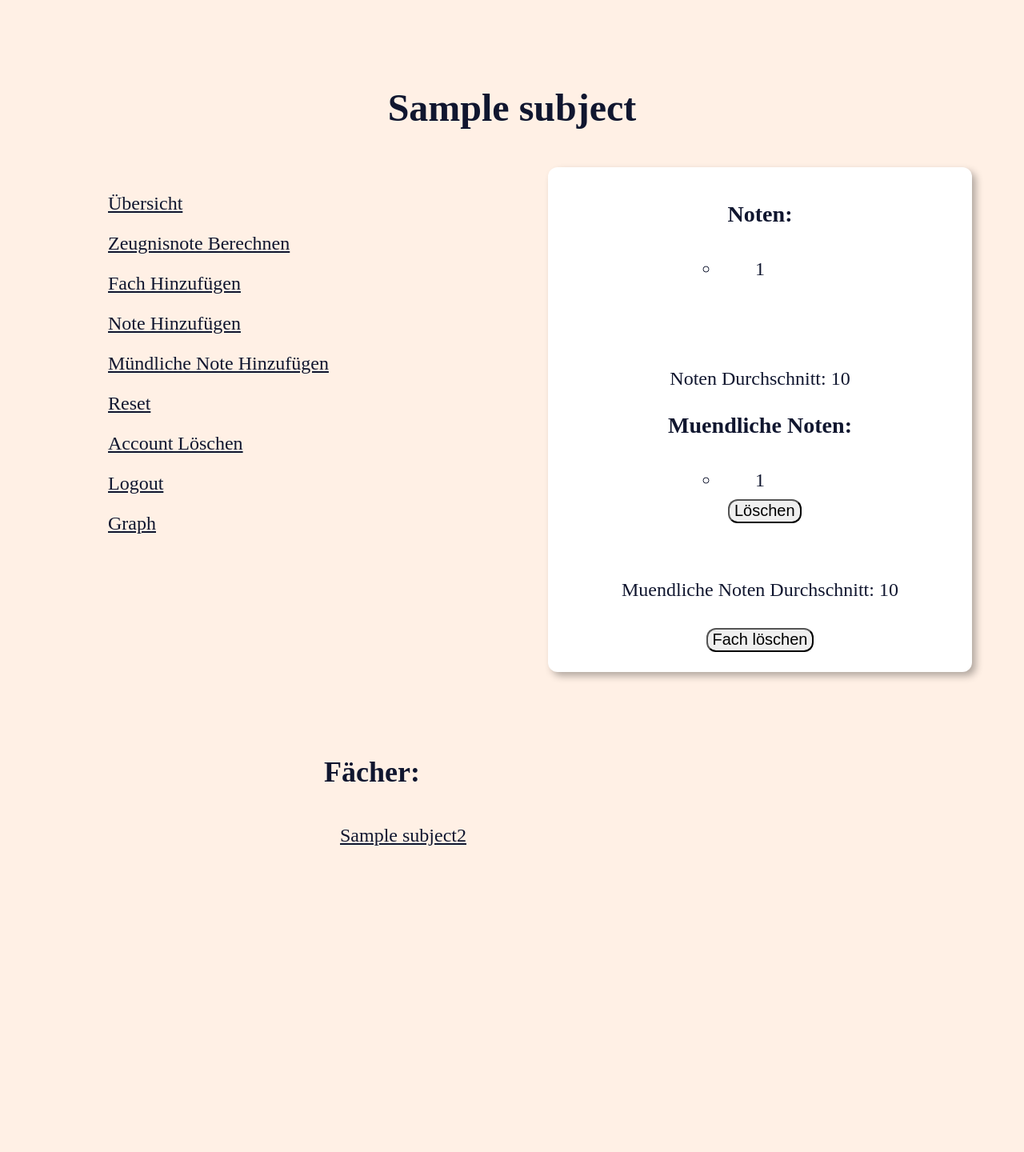
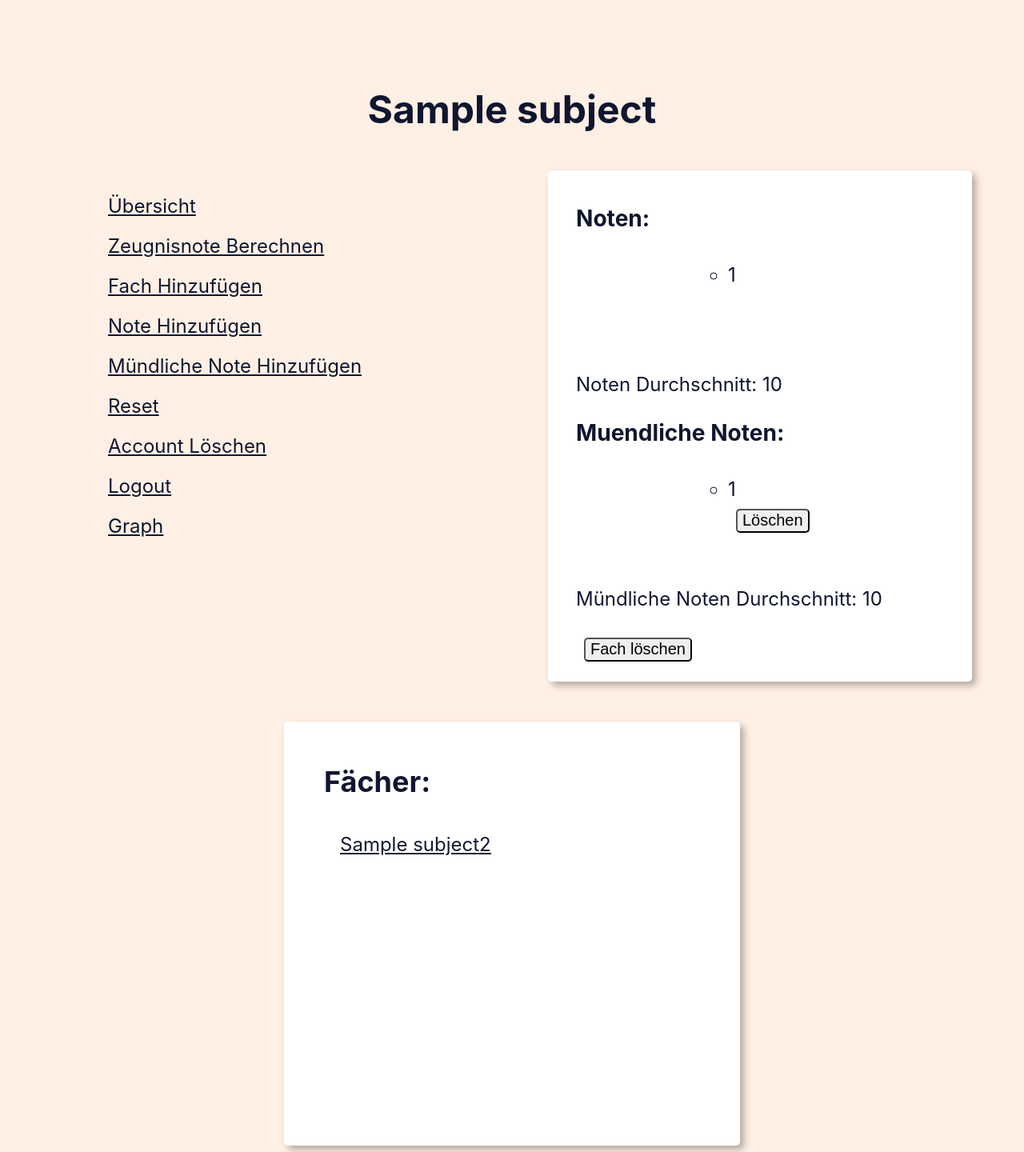
Before and after one commit to Code-God-2010/Noten-Berechner, a Flask app: template templates/fachuebersicht.html in a window 1280 px wide. Shown: the whole page at 80% size. Before the commit the page ends 1057 px from the top, so only its background shows below. Run offline with Flask 3, Linux system fonts and the light colour scheme; the template is opened without the code that fills it: most values are stand-ins (such as "Sample title", 1, 10 or a date in 2020); some libraries are stand-ins or nearby versions.

Commit message:
avsvvadfadvdvfaavdavddfdv

```diff
--- a/main.py
+++ b/app.py
@@ -246,7 +246,7 @@ def fach_uebersicht(subject):
             cursor.close()
             subjects = load_subjects(current_id)
             return redirect('/signedin')
-    return render_template('fachuebersicht.html', fach_uebersicht=True, subjects=subjects, noten_avg=noten_avg, muendliche_noten_avg=muendliche_noten_avg, subject=subject_obj, noten=noten, muendliche_noten=muendliche_noten)
+    return render_template('fachuebersicht.html', fach_uebersicht=True, subjects=subjects, noten_avg=noten_avg, muendliche_noten_avg=muendliche_noten_avg, subject=subject_obj.name, noten=noten, muendliche_noten=muendliche_noten)
 
 @app.route('/note_hinzufügen', methods=['POST', 'GET'])
 def noten_hinzufügen():
--- a/static/style.css
+++ b/static/style.css
@@ -18,7 +18,7 @@
     text-align: left;
     padding: 20px;
     padding-left: 50px;
-    border-radius: 12px;
+    border-radius: 5px;
     font-size: 24px;
     width: 500px;
     line-height: 50px;
@@ -29,6 +29,9 @@
     left: 66%;
     max-height: 650px;
     overflow-y: scroll;
+    background-color: var(--divColor);
+    box-shadow: 5px 5px 10px rgba(0,0,0,0.3);
+    border-radius: 5px;
 }
 .grades {
     height: 124px;
@@ -47,6 +50,7 @@ a{
 
 body{
     background-color: var(--background);
+    font-family: "Apercu", "-apple-system", "BlinkMacSystemFont", "Segoe UI", "Roboto", "Ubuntu", "Cantarell", "Fira Sans", "Droid Sans", "Helvetica Neue", sans-serif;
 }
 
 .heading{
@@ -58,15 +62,23 @@ body{
     font-weight: bold;
 }
 
-.content {
+.middle {
     padding: 15px;
-    border-radius: 12px;
+    border-radius: 5px;
     box-shadow: 5px 5px 10px rgba(0,0,0,0.3);
     font-size: 24px;
     width: 500px;
-    text-align: center;
+    text-align: left;
     background-color: var(--divColor);
     color: var(--textColor);
+}
+
+.content {
+    padding-left: 20px;
+}
+
+label {
+    font-weight: 550;
 }
 
 .graph {
@@ -79,7 +91,7 @@ body{
   transition: transform 0.2s ease-in-out;
   border-style: solid;
   border-color: #000000;
-  border-radius: 12px;
+  border-radius: 5px;
   border-width: 2px;
   position: relative;
   z-index: 3;
@@ -101,16 +113,16 @@ ol{
     padding: 10px;
     padding-left: 10px;
     width: 100px;
-    text-align: center;
+    text-align: left;
 }
 .input{
-    border-radius: 12px;
+    border-radius: 5px;
     height: 25px;
     font-size: 20px;
     width: 150px;
 }
 input[type='submit']{
-    border-radius: 12px;
+    border-radius: 5px;
     height: 30px;
     font-size: 20px;
     color: #000000;
@@ -122,17 +134,7 @@ input[type='checkbox']{
     height: 20px;
     color: #000000;
 }
-.active {
-    animation: active;
-    animation-duration: 0.5s;
-    color: var(--textColor);
-    text-decoration: underline;
-    padding-top: 12px;
-    padding-bottom: 12px;
-    padding-left: 12px;
-    padding-right: 12px;
-    margin-left: 15px;
-}
+
 .True {
     color: var(--textColor);
     text-decoration: underline;
@@ -141,6 +143,16 @@ input[type='checkbox']{
     border-left-style: solid;
     border-left-width: 5px;
     background-color: #F6E8DE !important;
+}
+
+.active {
+    color: var(--textColor);
+    text-decoration: underline;
+    padding-left: 15px !important;
+    border-left-color: #000000;
+    border-left-style: solid;
+    border-left-width: 5px;
+    background-color: #f9f9f9 !important;
 }
 
 .link {
--- a/templates/base.html
+++ b/templates/base.html
@@ -28,7 +28,7 @@
             <h2>Fächer:</h2>
             {% block subject_links %}
             {% for subject2 in subjects %}
-            {% if subject2 != subject %}
+            {% if subject2.name != subject %}
             <a class="link" href="/fach_uebersicht/{{ subject2.name }}">{{ subject2.name }}</a><br>
             {% else %}
             <a class="link active" href="/fach_uebersicht/{{ subject2.name }}">{{ subject2.name }}</a><br>
--- a/templates/delete.html
+++ b/templates/delete.html
@@ -6,8 +6,8 @@
 <div class="content">
     <img class="captcha" src="https://irp-cdn.multiscreensite.com/3c4f0eef/dms3rep/multi/captcha.JPG" alt="W68HP">
     <form method="post">
-        <label for="captcha">Sicherheitscode:</label>
-        <input class="input" type="password" autofocus autocomplete="off" id="captcha" name="captcha" required><br>
+        <label for="captcha">Sicherheitscode:</label><br>
+        <input class="input" type="password" autofocus autocomplete="off" id="captcha" name="captcha" required><br><br>
         <input type="submit" value="Löschen">
     </form>
 </div>
--- a/templates/fach_hinzufügen.html
+++ b/templates/fach_hinzufügen.html
@@ -6,7 +6,7 @@
 <div class="content">
     <form method="post">
         <label for="name">Name:</label><br>
-        <input autofocus autocomplete="off" class="input" type="text" id="name" name="name" required><br>
+        <input autofocus autocomplete="off" class="input" type="text" id="name" name="name" required><br><br>
         <input type="submit" value="Hinzufügen">
     </form>
     {% if error %}
--- a/templates/fachuebersicht.html
+++ b/templates/fachuebersicht.html
@@ -1,6 +1,6 @@
 {% extends "base.html" %}
-{% block site_title %}{{ subject.name }}{% endblock %}
-{% block title %}{{ subject.name }}{% endblock %}
+{% block site_title %}{{ subject }}{% endblock %}
+{% block title %}{{ subject }}{% endblock %}
 {% block subject_links %}
 {{ super() }}
 {% endblock %}
@@ -33,9 +33,9 @@
         </ol>
     </div>
     {% if muendliche_noten_avg %}
-    <p>Muendliche Noten Durchschnitt: {{ muendliche_noten_avg }}</p>
+    <p>Mündliche Noten Durchschnitt: {{ muendliche_noten_avg }}</p>
     {% endif %}
-    <form method="post" onsubmit="return confirm('Möchtest du {{ subject.name }} löschen?');">
+    <form method="post" onsubmit="return confirm('Möchtest du {{ subject }} löschen?');">
         <input type="hidden" name="action" value="delete">
         <input type="submit" value="Fach löschen">
     </form>
--- a/templates/muendliche_note_hinzufügen.html
+++ b/templates/muendliche_note_hinzufügen.html
@@ -6,9 +6,9 @@
 <div class="content">
     <form method="post">
         <label for="subject">Fach:</label><br>
-        <input class="input" autofocus autocomplete="off" type="text" id="subject" name="subject" required><br>
+        <input class="input" autofocus autocomplete="off" type="text" id="subject" name="subject" required><br><br>
         <label for="grade">Note:</label><br>
-        <input class="input" autocomplete="off" type="number" id="grade" name="grade" min="1" max="6" step="0.25" required><br>
+        <input class="input" autocomplete="off" type="number" id="grade" name="grade" min="1" max="6" step="0.25" required><br><br>
         <input type="submit" value="Hinzufügen">
     </form>
     {% if error %}
--- a/templates/note_hinzufügen.html
+++ b/templates/note_hinzufügen.html
@@ -6,9 +6,9 @@
 <div class="content">
     <form method="post">
         <label for="subject">Fach:</label><br>
-        <input class="input" autofocus autocomplete="off" type="text" id="subject" name="subject" required><br>
+        <input class="input" autofocus autocomplete="off" type="text" id="subject" name="subject" required><br><br>
         <label for="grade">Note:</label><br>
-        <input class="input" autocomplete="off" type="number" id="grade" name="grade" min="1" max="6" step="0.25" required><br>
+        <input class="input" autocomplete="off" type="number" id="grade" name="grade" min="1" max="6" step="0.25" required><br><br>
         <input type="submit" value="Hinzufügen">
     </form>
     {% if error %}
--- a/templates/reset.html
+++ b/templates/reset.html
@@ -6,8 +6,8 @@
 <div class="content">
     <img class="captcha" src="https://irp-cdn.multiscreensite.com/3c4f0eef/dms3rep/multi/captcha.JPG" alt="W68HP">
     <form method="post">
-        <label for="captcha">Sicherheitscode:</label>
-        <input class="input" autofocus autocomplete="off" type="password" id="captcha" name="captcha" required><br>
+        <label for="captcha">Sicherheitscode:</label><br>
+        <input class="input" autofocus autocomplete="off" type="password" id="captcha" name="captcha" required><br><br>
         <input type="submit" value="Noten Und Fächer Zurücksetzen">
     </form>
 </div>
```
Also changed, not shown: templates/zeugnisnote.html (+4 -4 lines), static/images/graph.png.
